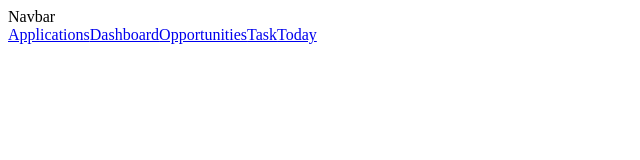
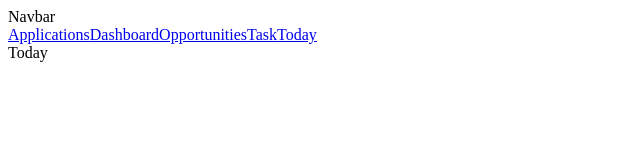
Before and after one commit to komal-priyya/CareerOS, a React app in the folder frontend/: page /today in a window 1280 px wide. Shown: the top 160 px of the page, without its empty margins (0-640 px from the left). Built offline with nearby package versions, Linux system fonts and the light colour scheme; the HTML template or start-up script is replaced by a standard one.

Commit message:
fix: correct route path for tasks and update response handling in AddTask component

```diff
--- a/frontend/src/App.jsx
+++ b/frontend/src/App.jsx
@@ -21,7 +21,7 @@ const App = () => {
     <Route path='/dashboard' element={Dashboard}/>
    <Route path='/opportunities' element={Opportunities}/>
     <Route path='/tasks' element={<AddTask/>}/>
-     <Route path='/today' element={Today}/>
+     <Route path='/today' element={<Today/>}/>
 
 
 
--- a/frontend/src/components/Sidebar.jsx
+++ b/frontend/src/components/Sidebar.jsx
@@ -8,7 +8,7 @@ const Sidebar = () => {
         <Link to='/applications'>Applications</Link>
         <Link to='/dashboard'>Dashboard</Link>
         <Link to='/opportunities'>Opportunities</Link>
-        <Link to='/task'>Task</Link>
+        <Link to='/tasks'>Task</Link>
         <Link to ='/today'>Today</Link>
     </div>
   )
--- a/frontend/src/pages/Task.jsx
+++ b/frontend/src/pages/Task.jsx
@@ -18,8 +18,13 @@ const response =  await fetch("http://localhost:5000/api/tasks",{
     priority:priority,
   }),
 });
-const data = await response.json();
-console.log(data);
+// const data = await response.json();
+// console.log(data);
+
+const text = await response.text();
+
+console.log("STATUS:", response.status);
+console.log("RESPONSE:", text);
 }
   return(
     <form onSubmit={handleSubmit}>
```
